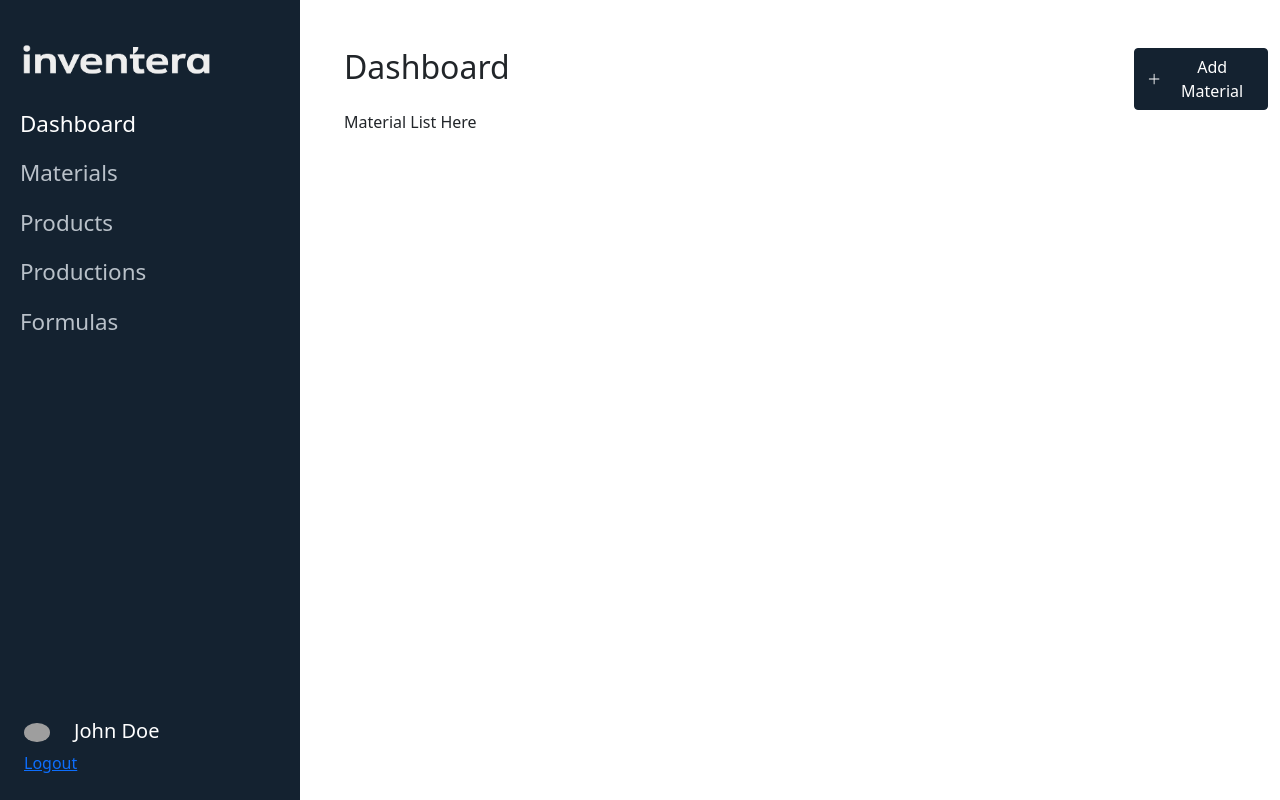
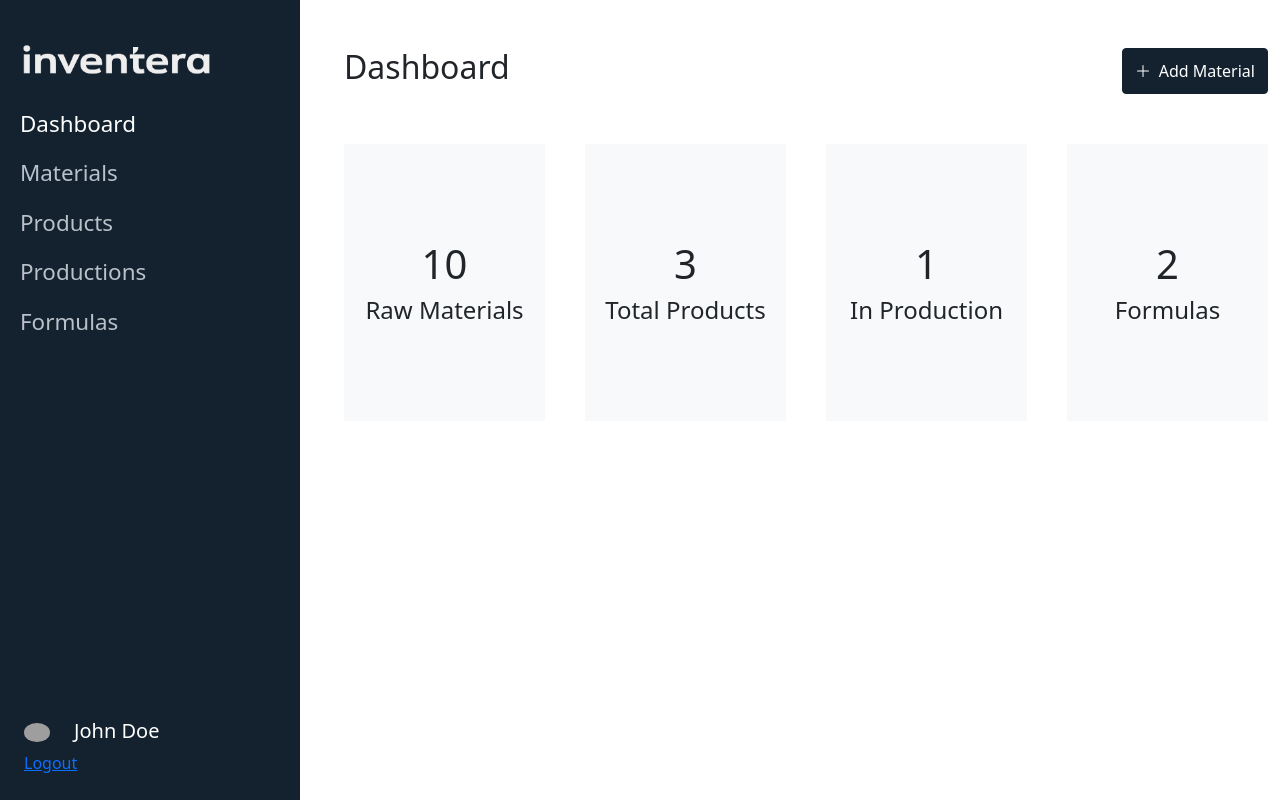
Before and after one commit to BramwellHorace-FS/inventera, a React (Create React App) app in the folder reactjs/client/: page / in a window 1280 px wide. Built offline with nearby package versions, Linux system fonts and the light colour scheme; grey boxes are pictures that could not be loaded.

Commit message:
added dashboard cards

```diff
--- /dev/null
+++ b/reactjs/client/src/components/cards/dashboard/index.js
@@ -0,0 +1,16 @@
+import { Container } from 'react-bootstrap';
+import PropTypes from 'prop-types';
+
+export default function DashboardCard({ title, itemCount }) {
+  return (
+    <Container className="text-center my-5">
+      <h3 className="h1">{itemCount}</h3>
+      <h4>{title}</h4>
+    </Container>
+  );
+}
+
+DashboardCard.propTypes = {
+  title: PropTypes.string.isRequired,
+  itemCount: PropTypes.number.isRequired,
+};
--- a/reactjs/client/src/pages/dashboard/index.js
+++ b/reactjs/client/src/pages/dashboard/index.js
@@ -6,9 +6,29 @@ import PrimaryButton from '../../components/buttons/primary';
 import PageHeader from '../../components/header';
 import SiteModal from '../../components/modal';
 import MaterialForm from '../../components/forms/materials';
+import DashboardCard from '../../components/cards/dashboard';
+import styles from './styles.module.css';
 
 export default function Dashboard() {
   const [show, setShow] = useState(false);
+  const [data] = useState({
+    1: {
+      title: 'Raw Materials',
+      itemCount: 10,
+    },
+    2: {
+      title: 'Total Products',
+      itemCount: 3,
+    },
+    3: {
+      title: 'In Production',
+      itemCount: 1,
+    },
+    4: {
+      title: 'Formulas',
+      itemCount: 2,
+    },
+  });
 
   const handleClose = () => setShow(false);
   const handleShow = () => setShow(true);
@@ -20,11 +40,11 @@ export default function Dashboard() {
       <PageHeader>
         <Container>
           <Row>
-            <Col sm={10}>
+            <Col sm={8}>
               <h2>Dashboard</h2>
             </Col>
 
-            <Col sm={2}>
+            <Col sm={4} className="d-flex justify-content-end">
               <PrimaryButton onClick={handleShow}>
                 <BsPlusLg />
                 Add Material
@@ -45,7 +65,16 @@ export default function Dashboard() {
         />
       </SiteModal>
 
-      <Container>Material List Here</Container>
+      <Container className={styles.cards}>
+        {Object.keys(data).map((key) => (
+          <div className="w-100 h-100 bg-light py-5" key={key}>
+            <DashboardCard
+              title={data[key].title}
+              itemCount={data[key].itemCount}
+            />
+          </div>
+        ))}
+      </Container>
     </>
   );
 }
--- /dev/null
+++ b/reactjs/client/src/pages/dashboard/styles.module.css
@@ -0,0 +1,20 @@
+.cards {
+  display: grid;
+  grid-template-columns: repeat(4, 1fr);
+  grid-gap: 40px;
+  justify-items: center;
+  align-items: center;
+  margin-top: 50px;
+}
+
+@media (max-width: 800px) {
+  .cards {
+    grid-template-columns: repeat(2, 1fr);
+  }
+}
+
+@media (max-width: 600px) {
+  .cards {
+    grid-template-columns: 1fr;
+  }
+}
--- a/reactjs/client/src/pages/formulas/index.js
+++ b/reactjs/client/src/pages/formulas/index.js
@@ -23,7 +23,7 @@ export default function Forumulas() {
             <Col sm={10}>
               <h2>Formulas</h2>
             </Col>
-            <Col sm={2}>
+            <Col sm={2} className="d-flex justify-content-end">
               <PrimaryButton onClick={handleShow}>
                 <BsPlusLg />
                 Add Formula
--- a/reactjs/client/src/pages/materials/index.js
+++ b/reactjs/client/src/pages/materials/index.js
@@ -23,7 +23,7 @@ export default function Materials() {
             <Col sm={10}>
               <h2>Materials</h2>
             </Col>
-            <Col sm={2}>
+            <Col sm={2} className="d-flex justify-content-end">
               <PrimaryButton onClick={handleShow}>
                 <BsPlusLg />
                 Add Material
--- a/reactjs/client/src/pages/productions/index.js
+++ b/reactjs/client/src/pages/productions/index.js
@@ -23,7 +23,7 @@ export default function Productions() {
             <Col sm={10}>
               <h2>Productions</h2>
             </Col>
-            <Col sm={2}>
+            <Col sm={2} className="d-flex justify-content-end">
               <PrimaryButton onClick={handleShow}>
                 <BsPlusLg />
                 Start Production
--- a/reactjs/client/src/pages/products/index.js
+++ b/reactjs/client/src/pages/products/index.js
@@ -23,7 +23,7 @@ export default function Products() {
             <Col sm={10}>
               <h2>Products</h2>
             </Col>
-            <Col sm={2}>
+            <Col sm={2} className="d-flex justify-content-end">
               <PrimaryButton onClick={handleShow}>
                 <BsPlusLg />
                 Add Product
```
Also changed, not shown: reactjs/client/src/components/cards/production/index.js (added).
